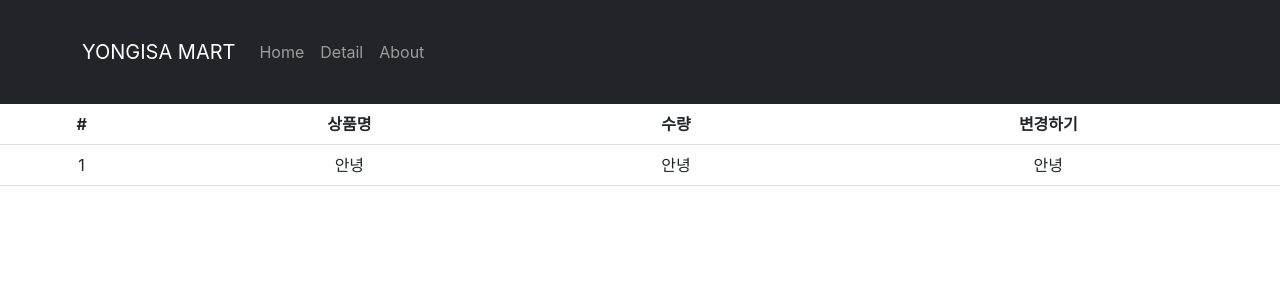
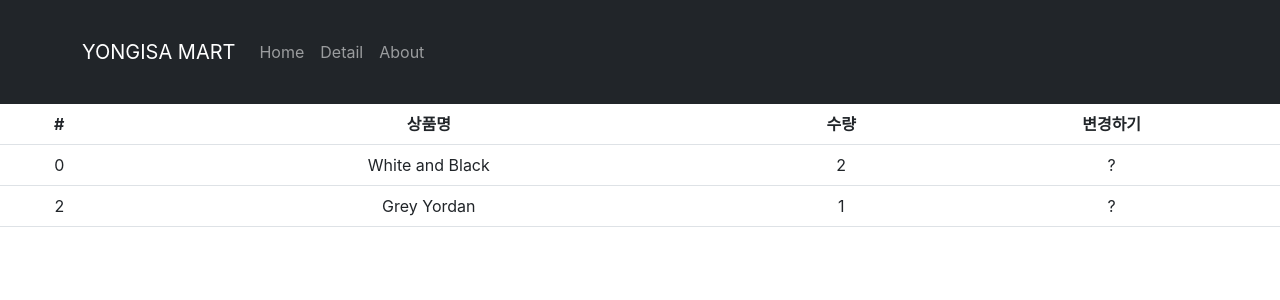
Before and after one commit to yongisadragon/react-typescript, a React (Create React App) app in the folder react/shop/: page /cart in a window 1280 px wide. Shown: the top 300 px of the page. Built offline with nearby package versions, Linux system fonts and the light colour scheme.

Commit message:
1016 createSlice, useSelector

```diff
--- a/react/shop/src/pages/Cart.js
+++ b/react/shop/src/pages/Cart.js
@@ -1,6 +1,18 @@
 import { Table } from "react-bootstrap";
+import { useSelector } from "react-redux";
 
 export default function Cart() {
+  // redux store 가져와줌.
+  // let a = useSelector((state) => {
+  //   return state;
+  // });
+  // 이렇게 뽑아서 따로 쓰는게 더 편하겠네요. 중괄호랑 return은 세트로 생략가능
+  const user = useSelector((state) => state.user);
+  const stock = useSelector((state) => state.stock);
+  const products = useSelector((state) => state.products);
+
+  console.log(products);
+
   // tr-행생성, th,td-열생성
   // 장바구니에 필요한 state(예를들어서 td에 들어갈 변하는 값들)들이 App,Detail,Cart 어디에서나 필요하다면? -> 원래는 최상위에 state보관 -> 상태관리 라이브러리 필요
   return (
@@ -15,12 +27,16 @@ export default function Cart() {
           </tr>
         </thead>
         <tbody>
-          <tr>
-            <td>1</td>
-            <td>안녕</td>
-            <td>안녕</td>
-            <td>안녕</td>
-          </tr>
+          {products?.map((item) => (
+            <>
+              <tr>
+                <td>{item.id}</td>
+                <td>{item.name}</td>
+                <td>{item.count}</td>
+                <td>?</td>
+              </tr>
+            </>
+          ))}
         </tbody>
       </Table>
     </>
--- a/react/shop/src/store.js
+++ b/react/shop/src/store.js
@@ -1,6 +1,30 @@
-// redux 사용시, state 값들을 보관하는 '통'을 만들어준다. store로 작명.
-import { configureStore } from "@reduxjs/toolkit";
+// redux 사용시, state들을 보관하는 '통'인 store를 만들어준다. store로 작명.
+import { configureStore, createSlice } from "@reduxjs/toolkit";
 
+//useState랑 거의 비슷하다고 생각하면 된다. createSlice는 cofigureStore에 등록해 사용해야한다.
+
+let user = createSlice({
+  name: "user",
+  initialState: "kim",
+});
+
+let stock = createSlice({
+  name: "stock",
+  initialState: [10, 11, 12],
+});
+
+let products = createSlice({
+  name: "products",
+  initialState: [
+    { id: 0, name: "White and Black", count: 2 },
+    { id: 2, name: "Grey Yordan", count: 1 },
+  ],
+});
+// confiureStore는 slice를 등록하는 곳이다. 규격에 맞춰야함. => 변수.reducer가 store에 등록하는 행동이며, 왼쪽 작명이름은 보통 변수와 이름을 맞춘다. 다른 파일에서 useSelector로 사용할때에는 왼쪽 이름을 끌어다 쓴다.
 export default configureStore({
-  reducer: {},
+  reducer: {
+    user: user.reducer,
+    stock: stock.reducer,
+    products: products.reducer,
+  },
 });
```
Also changed, not shown: 1 other file (tests, documents, lock files or other folders).
